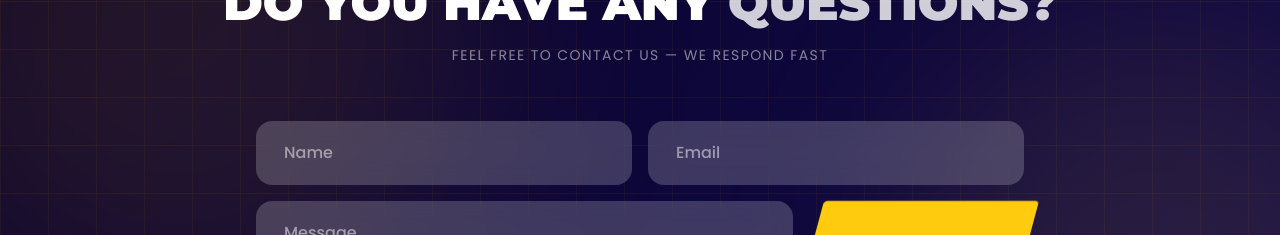
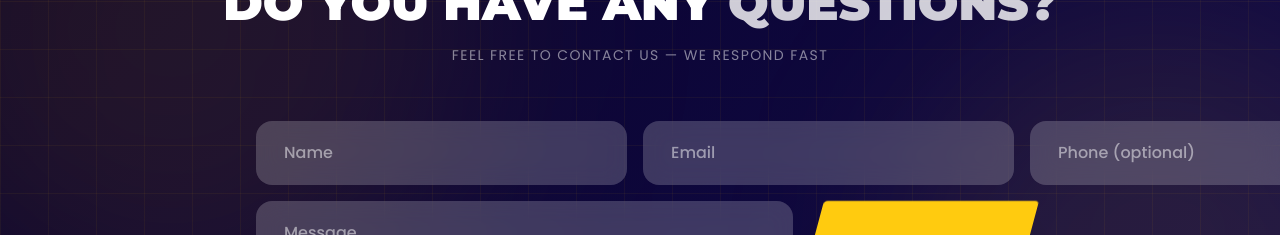
Before and after one commit to uthami-rasu/construction, a React (Vite) app: page / in a window 1280 px wide. Shown: the part 6480-6715 px from the top of the page. Built offline with nearby package versions, Linux system fonts and the light colour scheme; no server answers; a web font is replaced by a local one.

Commit message:
feat: add refined contact form and section components with EmailJS integration

```diff
--- a/src/components/ContactFormRefined.jsx
+++ b/src/components/ContactFormRefined.jsx
@@ -1,35 +1,56 @@
-import React, { useRef } from "react";
+import React, { useRef, useState } from "react";
 import { motion } from "framer-motion";
-import { ArrowRight } from "lucide-react";
+import { ArrowRight, CheckCircle2, AlertCircle } from "lucide-react";
+import emailjs from "@emailjs/browser";
 
-/** Digits only, country code included (same default as Footer / social links). */
-const WHATSAPP_PHONE =
-  import.meta.env.VITE_WHATSAPP_PHONE?.replace(/\D/g, "") || "918610813419";
+const EMAILJS_SERVICE_ID = import.meta.env.VITE_EMAILJS_SERVICE_ID;
+const EMAILJS_TEMPLATE_ID = import.meta.env.VITE_EMAILJS_TEMPLATE_ID;
+const EMAILJS_PUBLIC_KEY = import.meta.env.VITE_EMAILJS_PUBLIC_KEY;
+const EMAILJS_CC_EMAIL = import.meta.env.VITE_EMAILJS_CC_EMAIL;
 
-/** Strip WhatsApp formatting chars from user text so *bold* in a name does not break the template. */
+/** Strip formatting chars so nothing breaks in transit */
 const plain = (s) => s.replace(/[*_~`]/g, "");
 
 const ContactFormRefined = () => {
   const form = useRef();
+  const [status, setStatus] = useState("idle"); // idle | sending | success | error
 
   const handleSubmit = (e) => {
     e.preventDefault();
+    setStatus("sending");
+
     const formData = new FormData(form.current);
     const name = plain(String(formData.get("user_name") ?? "").trim());
     const email = plain(String(formData.get("user_email") ?? "").trim());
     const phone = plain(String(formData.get("user_phone") ?? "").trim());
     const query = plain(String(formData.get("message") ?? "").trim());
 
-    // WhatsApp: *Label* = bold; ASCII only (no emoji) so nothing breaks in transit
-    const text = [
-      `*Name:* ${name}`,
-      `*Email:* ${email}`,
-      `*Contact:* ${phone || "-"}`,
-      `*Query:* ${query}`,
-    ].join("\n");
+    const templateParams = {
+      name: name,
+      email: email,
+      phone: phone || "-",
+      message: query,
+      time: new Date().toLocaleString(),
+      cc_email: EMAILJS_CC_EMAIL || "",
+    };
 
-    const url = `https://wa.me/${WHATSAPP_PHONE}?text=${encodeURIComponent(text)}`;
-    window.open(url, "_blank", "noopener,noreferrer");
+    emailjs
+      .send(
+        EMAILJS_SERVICE_ID,
+        EMAILJS_TEMPLATE_ID,
+        templateParams,
+        EMAILJS_PUBLIC_KEY
+      )
+      .then(() => {
+        setStatus("success");
+        form.current.reset();
+        setTimeout(() => setStatus("idle"), 5000);
+      })
+      .catch((error) => {
+        console.error("EmailJS error:", error);
+        setStatus("error");
+        setTimeout(() => setStatus("idle"), 5000);
+      });
   };
 
   return (
@@ -182,16 +203,37 @@ const ContactFormRefined = () => {
           >
             <button
               type="submit"
-              className="group relative bg-[#FFCB0F] text-black px-10 py-5 font-black uppercase tracking-widest text-xs flex items-center gap-3 transition-all hover:scale-105 active:scale-95 shadow-2xl [transform:skewX(-15deg)] rounded-sm overflow-hidden"
+              disabled={status === "sending"}
+              className="group relative bg-[#FFCB0F] text-black px-10 py-5 font-black uppercase tracking-widest text-xs flex items-center gap-3 transition-all hover:scale-105 active:scale-95 shadow-2xl [transform:skewX(-15deg)] rounded-sm overflow-hidden disabled:opacity-50"
             >
               <span className="relative z-10 [transform:skewX(15deg)] flex items-center gap-2">
-                Leave us a Message
+                {status === "sending" ? "Sending..." : "Leave us a Message"}
                 <ArrowRight className="w-5 h-5 group-hover:translate-x-1 transition-transform" />
               </span>
 
               {/* Glossy sheen effect on hover */}
               <div className="absolute inset-0 bg-white/20 translate-x-[-100%] group-hover:translate-x-[100%] transition-transform duration-1000 skew-x-[15deg]"></div>
             </button>
+
+            {/* Feedback messages */}
+            {status === "success" && (
+              <motion.div
+                initial={{ opacity: 0, y: 6 }}
+                animate={{ opacity: 1, y: 0 }}
+                className="flex items-center gap-2 text-green-600 font-semibold text-sm mt-4"
+              >
+                <CheckCircle2 className="w-5 h-5" /> Message sent! We'll get back to you soon.
+              </motion.div>
+            )}
+            {status === "error" && (
+              <motion.div
+                initial={{ opacity: 0, y: 6 }}
+                animate={{ opacity: 1, y: 0 }}
+                className="flex items-center gap-2 text-red-600 font-semibold text-sm mt-4"
+              >
+                <AlertCircle className="w-5 h-5" /> Something went wrong. Please try again.
+              </motion.div>
+            )}
           </motion.div>
         </motion.form>
       </div>
--- a/src/components/ContactSection.jsx
+++ b/src/components/ContactSection.jsx
@@ -10,6 +10,7 @@ const EMAILJS_SERVICE_ID = import.meta.env.VITE_EMAILJS_SERVICE_ID;
 const EMAILJS_TEMPLATE_ID = import.meta.env.VITE_EMAILJS_TEMPLATE_ID;
 const EMAILJS_PUBLIC_KEY = import.meta.env.VITE_EMAILJS_PUBLIC_KEY;
 const ADMIN_EMAIL = import.meta.env.VITE_ADMIN_EMAIL;
+const EMAILJS_CC_EMAIL = import.meta.env.VITE_EMAILJS_CC_EMAIL;
 // =============================================
 
 const ContactSection = () => {
@@ -28,13 +29,17 @@ const ContactSection = () => {
     const formData = new FormData(form.current);
     const userEmail = formData.get("user_email");
     const userName = formData.get("user_name");
+    const userPhone = formData.get("user_phone");
     const userMessage = formData.get("message");
 
     // Email template params - MUST match your EmailJS template variables
     const templateParams = {
-      user_name: userName,
-      user_email: userEmail,
+      name: userName,
+      email: userEmail,
+      phone: userPhone || "-",
       message: userMessage,
+      time: new Date().toLocaleString(),
+      cc_email: EMAILJS_CC_EMAIL || "",
     };
 
     // Send email to user
@@ -107,7 +112,7 @@ const ContactSection = () => {
           transition={{ duration: 0.7, delay: 0.15 }}
           className="w-full max-w-3xl relative z-10 space-y-4"
         >
-          {/* Row 1: Name + Email */}
+          {/* Row 1: Name + Email + Phone */}
           <div className="flex flex-col sm:flex-row gap-4">
             <input
               type="text"
@@ -121,6 +126,12 @@ const ContactSection = () => {
               name="user_email"
               placeholder="Email"
               required
+              className="flex-1 px-7 py-5 rounded-2xl bg-white/20 backdrop-blur-md text-white placeholder-white/50 text-base font-medium outline-none focus:bg-white/30 focus:ring-2 focus:ring-[#FFB800]/40 transition-all"
+            />
+            <input
+              type="tel"
+              name="user_phone"
+              placeholder="Phone (optional)"
               className="flex-1 px-7 py-5 rounded-2xl bg-white/20 backdrop-blur-md text-white placeholder-white/50 text-base font-medium outline-none focus:bg-white/30 focus:ring-2 focus:ring-[#FFB800]/40 transition-all"
             />
           </div>
```
